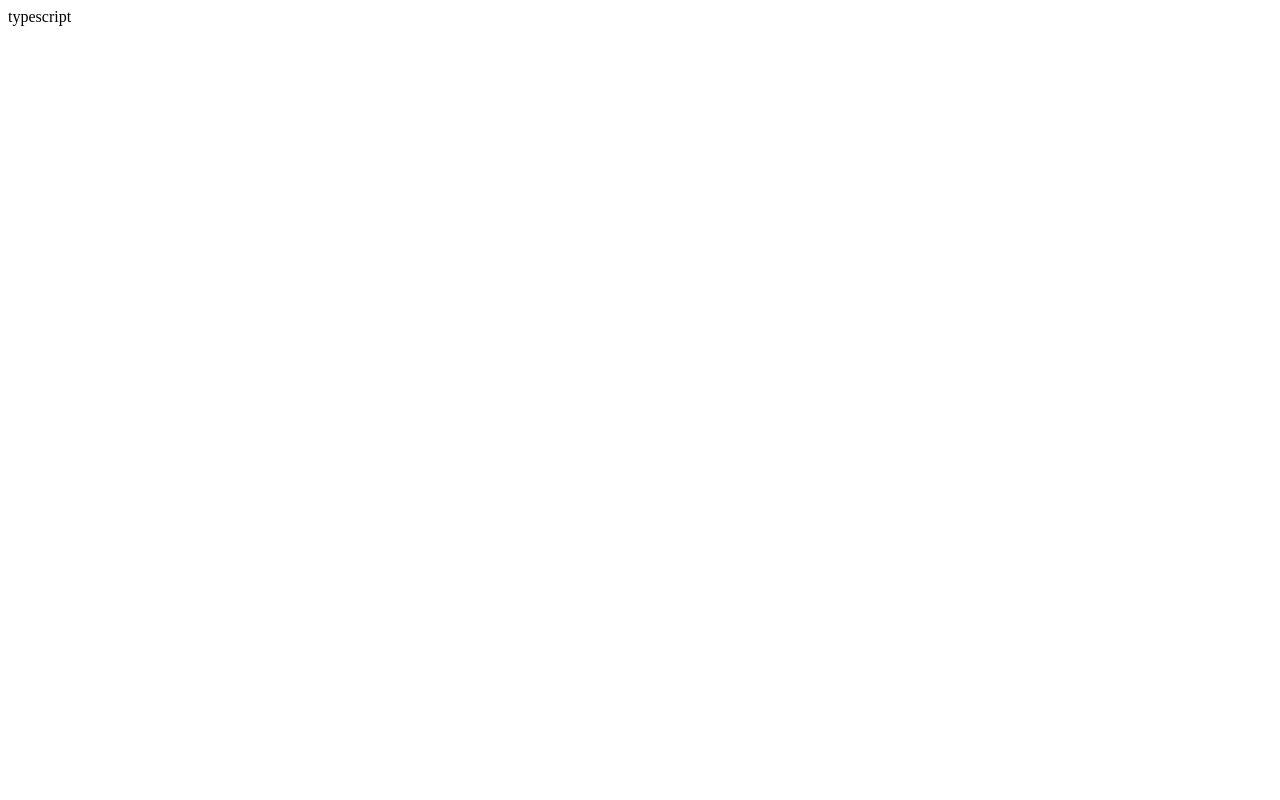
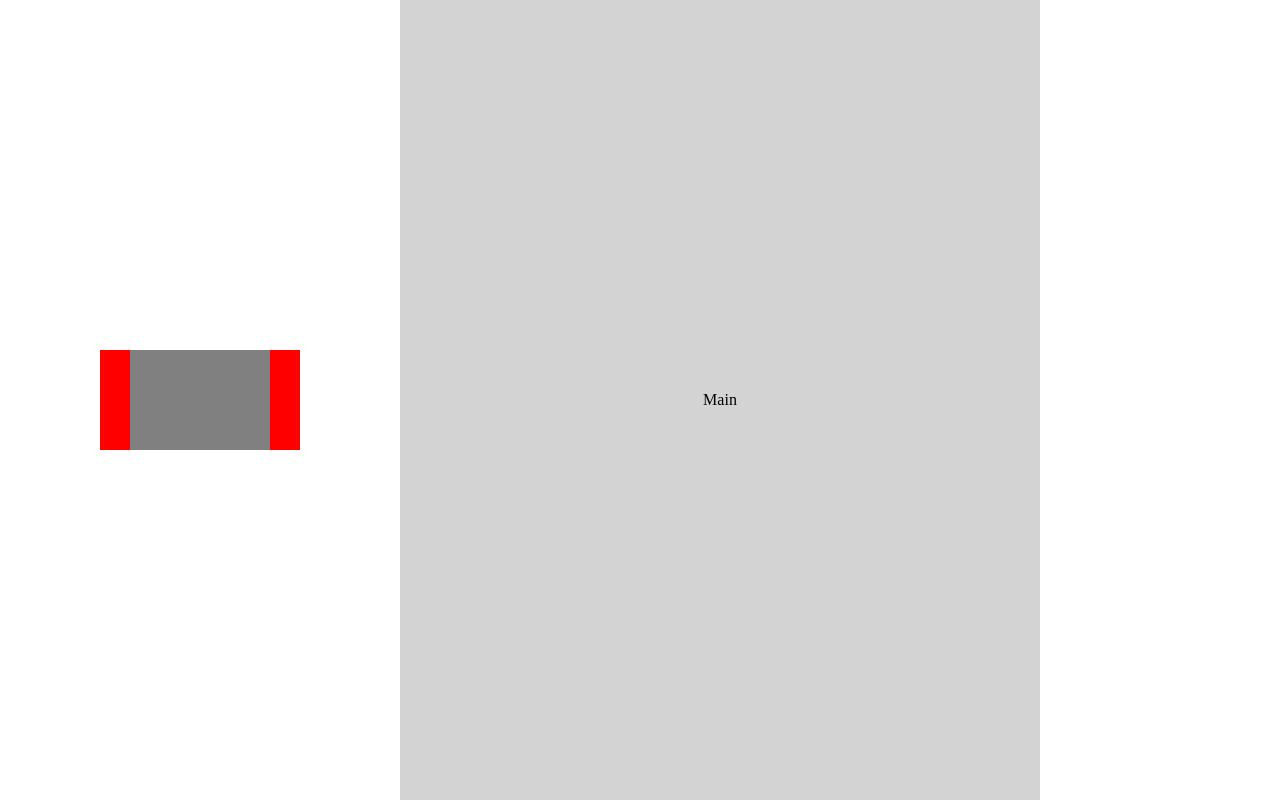
Before and after one commit to Jeong-Yoon-Hwan/portfolio, a React app: page / in a window 1280 px wide. Built offline with nearby package versions, Linux system fonts and the light colour scheme.

Commit message:
컴포넌트 생성

```diff
--- a/package.json
+++ b/package.json
@@ -7,7 +7,7 @@
     "dev": "webpack-dev-server --mode=development --open --hot --progress",
     "build": "webpack --mode=production  --progress",
     "start": "webpack --mode=development  --progress"
-},
+  },
   "repository": {
     "type": "git",
     "url": "git+https://github.com/Jeong-Yoon-Hwan/portfolio.git"
@@ -26,6 +26,7 @@
     "@babel/preset-typescript": "^7.18.6",
     "@types/react": "^18.0.26",
     "@types/react-dom": "^18.0.9",
+    "@types/styled-components": "^5.1.26",
     "babel-loader": "^9.1.0",
     "clean-webpack-plugin": "^4.0.0",
     "html-webpack-plugin": "^5.5.0",
@@ -36,5 +37,8 @@
     "webpack": "^5.75.0",
     "webpack-cli": "^5.0.1",
     "webpack-dev-server": "^4.11.1"
+  },
+  "dependencies": {
+    "styled-components": "^5.3.6"
   }
 }
--- a/public/index.html
+++ b/public/index.html
@@ -5,6 +5,9 @@
   <meta http-equiv="X-UA-Compatible" content="IE=edge">
   <meta name="viewport" content="width=device-width, initial-scale=1.0">
   <title>Document</title>
+  <style>
+    *{margin:0;padding:0;box-sizing: border-box;}
+  </style>
 </head>
 <body>
   <div id="root"></div>
--- a/src/App.tsx
+++ b/src/App.tsx
@@ -1,8 +1,20 @@
+import styled from "styled-components";
+import Main from "./pages/Main";
+import Nav from "./pages/Nav";
 
 const App:React.FC = () =>{
   return(
-    <div>typescript</div>
+    <Container>
+      <Nav/>
+      <Main/>
+    </Container>
   )
 }
 
 export default App;
+
+const Container = styled.div`
+  width:100vw;
+  height:100vh;
+  display: flex;
+`
--- /dev/null
+++ b/src/common/flex.tsx
@@ -0,0 +1,7 @@
+import styled from "styled-components";
+
+export const flexCenter = styled.div`
+  display:flex;
+  justify-content: center;
+  align-items: center;
+`
--- /dev/null
+++ b/src/component/Slide.tsx
@@ -0,0 +1,26 @@
+import styled from "styled-components";
+import { flexCenter } from "../common/flex";
+
+const Slide:React.FC = ()=>{
+  return(
+    <Container>
+      <Button></Button>
+      <Button></Button>
+    </Container>
+  )
+}
+
+export default Slide
+
+const Container = styled(flexCenter)`
+  width:200px;
+  height: 100px;
+  background-color: gray;
+  justify-content: space-between;
+`
+
+const Button = styled.div`
+  width:30px;
+  height: 100%;
+  background-color: red;
+`
--- /dev/null
+++ b/src/pages/Main.tsx
@@ -0,0 +1,16 @@
+import styled from "styled-components";
+import { flexCenter } from "../common/flex";
+
+const Main:React.FC = () =>{
+  return(
+    <Container>Main</Container>
+  )
+}
+
+export default Main;
+
+const Container = styled(flexCenter)`
+  width:50vw;
+  height:100vh;
+  background-color: lightgray;
+`
--- /dev/null
+++ b/src/pages/Nav.tsx
@@ -0,0 +1,18 @@
+import styled from "styled-components";
+import Slide from "../component/Slide";
+import { flexCenter } from "../common/flex";
+
+const Nav:React.FC = () =>{
+  return(
+    <Container>
+      <Slide/>
+    </Container>
+  )
+}
+
+export default Nav;
+
+const Container = styled(flexCenter)`
+  width:50vh;
+  height:100vh;
+`
```
Also changed, not shown: 1 other file (tests, documents, lock files or other folders).
